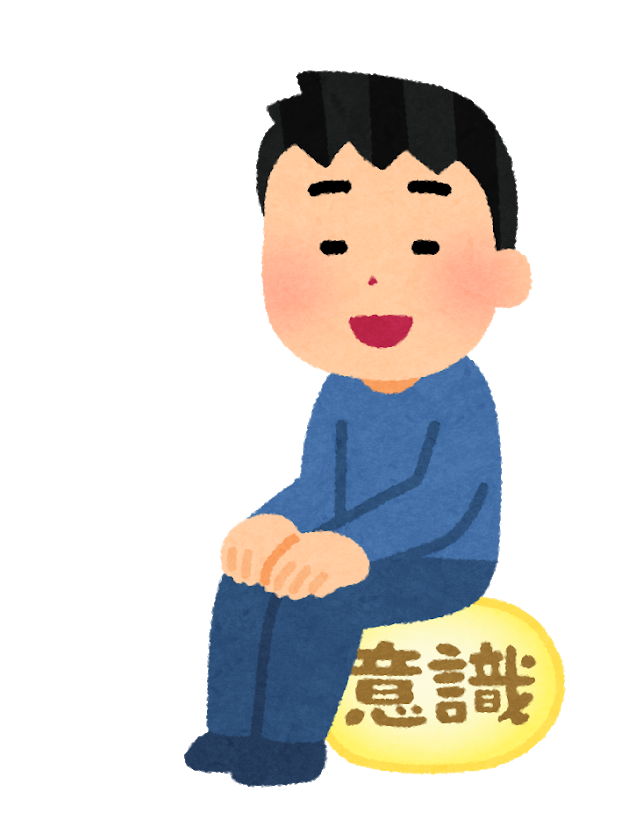
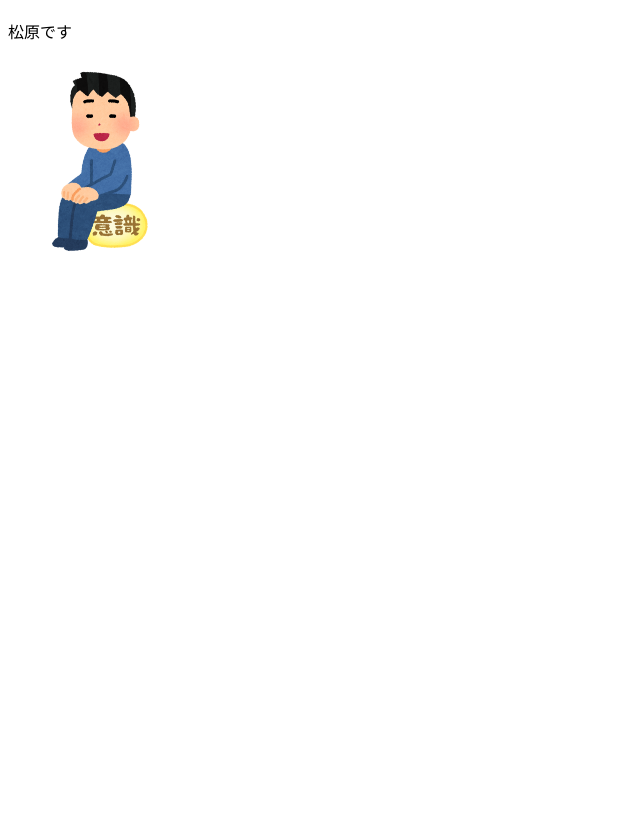
Before and after one commit to obarajuku/hellogit, a website: page people/Matsubara/index.html in a window 1280 px wide. Shown: the part 70-896 px from the top of the page, without its empty margins (0-640 px from the left). After the commit the page ends 800 px from the top, so only its background shows below. Drawn offline with Linux system fonts and the light colour scheme.

Commit message:
Matsubara/better index (#2)
* a

* a

```diff
--- a/people/Matsubara/index.html
+++ b/people/Matsubara/index.html
@@ -7,6 +7,7 @@
   </head>
   <body>
     <h1>ようこそ</h1>
-    <img src="img/ishiki_hikui_man.png" alt="" />
+    <p>松原です</p>
+    <img src="img/ishiki_hikui_man.png" alt="自画像" style="zoom: 0.25" />
   </body>
 </html>
```
